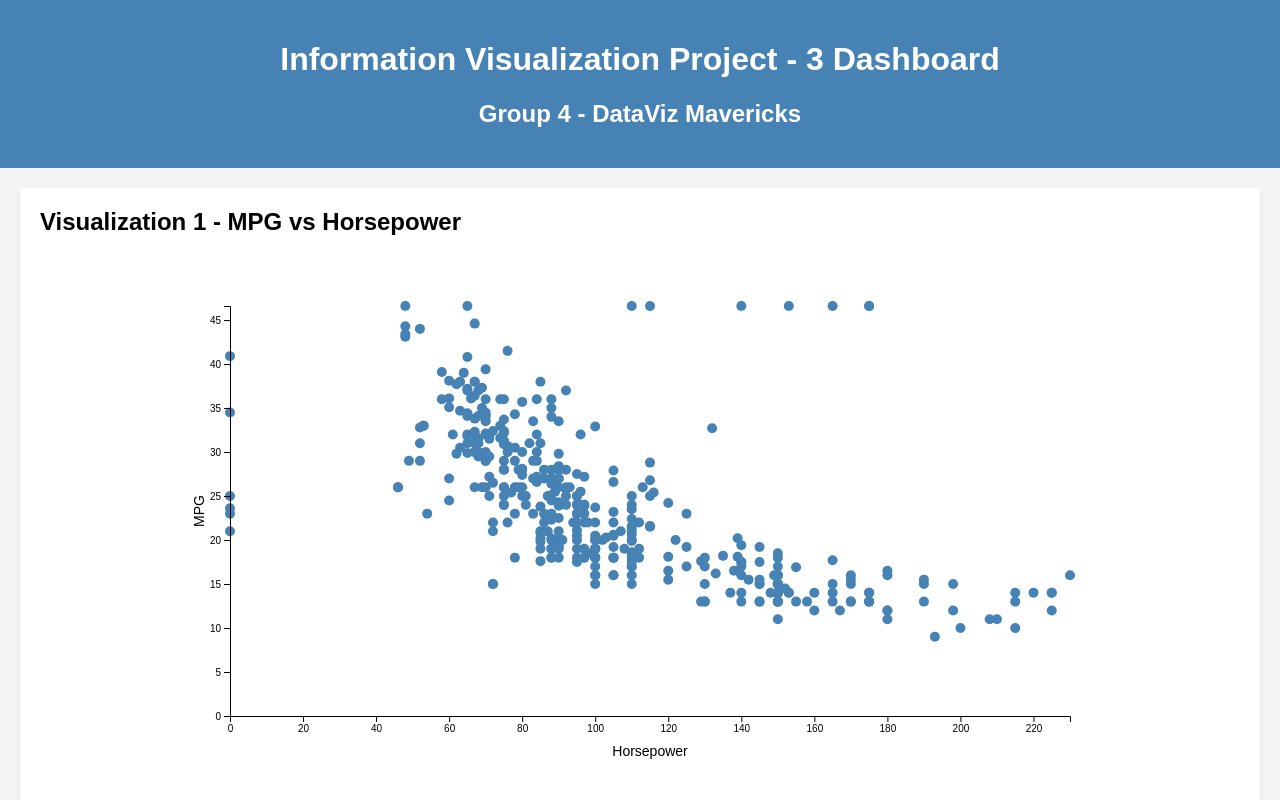
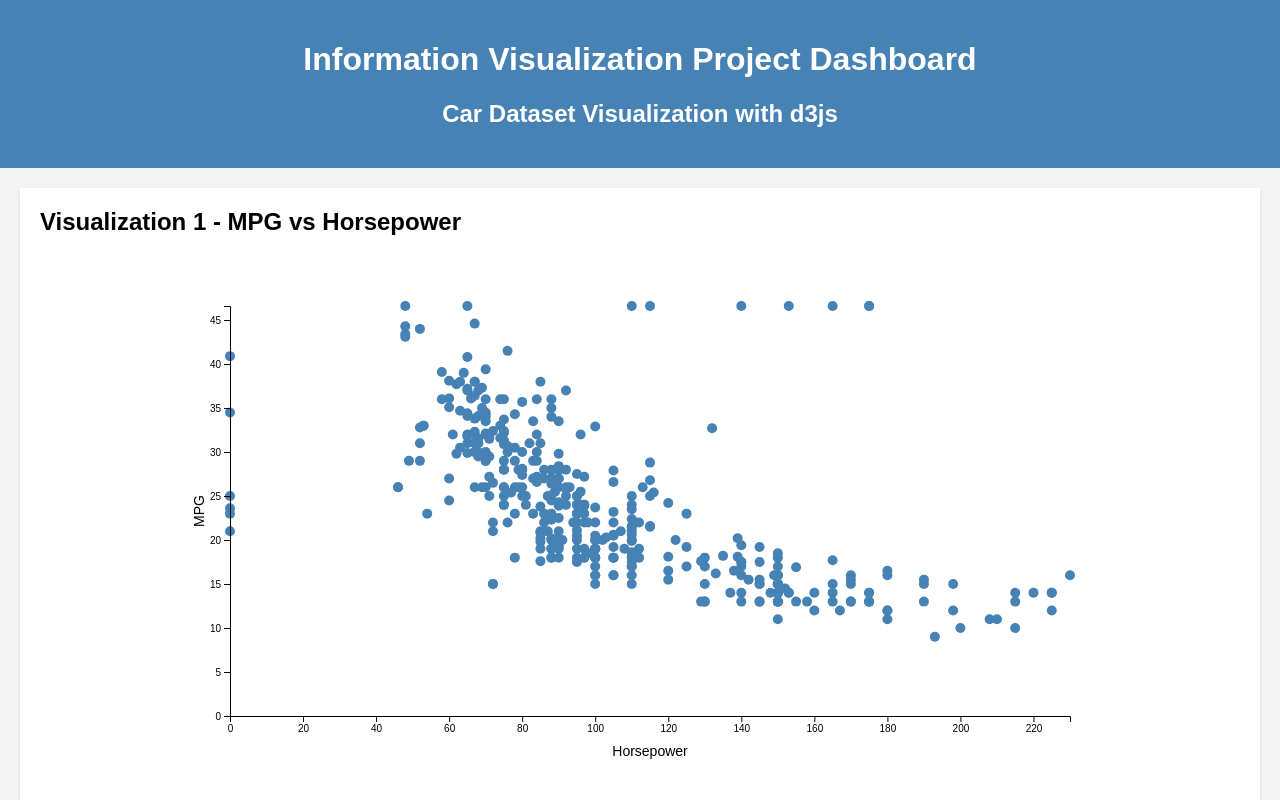
Before and after one commit to GopuKeerthan/car-dataset-visualization-d3js, a plain HTML site: page index.html in a window 1280 px wide. Shown: the top 800 px of the page. Drawn offline with nearby package versions, Linux system fonts and the light colour scheme.

Commit message:
Update index.html

```diff
--- a/index.html
+++ b/index.html
@@ -14,8 +14,8 @@
 <body>
 
     <header>
-        <h1>Information Visualization Project - 3 Dashboard</h1>
-        <h2>Group 4 - DataViz Mavericks</h2>
+        <h1>Information Visualization Project Dashboard</h1>
+        <h2>Car Dataset Visualization with d3js</h2>
     </header>
 
 
@@ -75,7 +75,7 @@
 
     <footer>
         <p>This dashboard presents visualizations of car data, providing insights into the relationship between various car attributes.</p>
-        <h3>Team Members:</h3>
+        <h3>By:</h3>
         <ul>
             <li>Keerthan Gopu, gopukeerthan1@gmail.com</a></li><br/>
         </ul>
```
